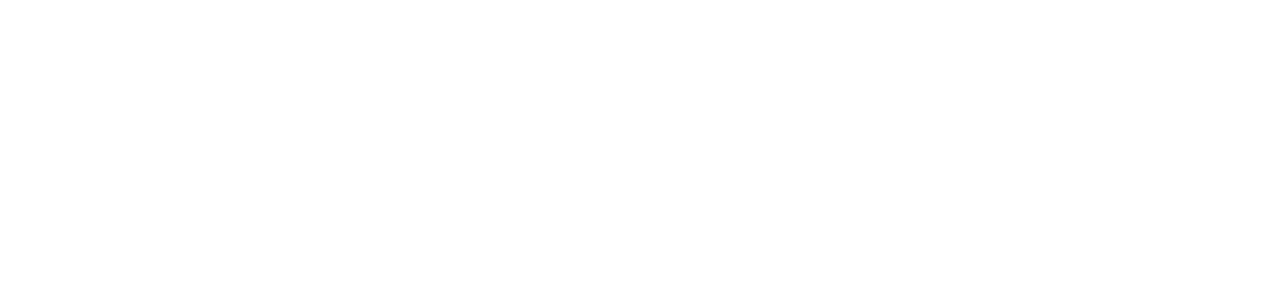
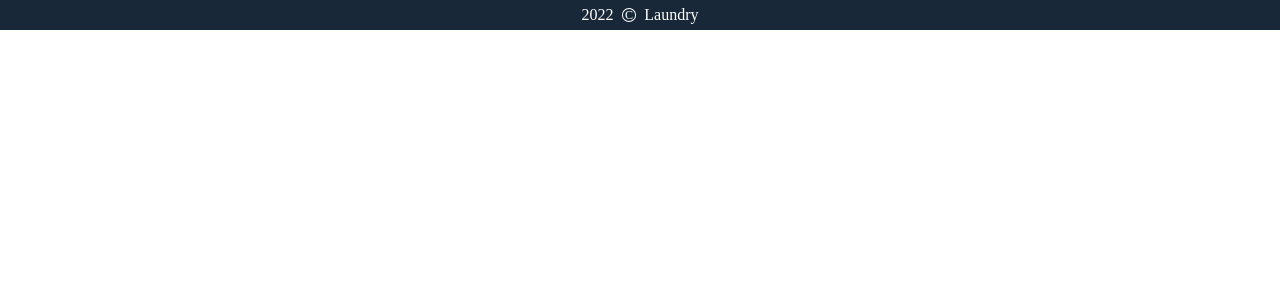
Before and after one commit to megsingh/laundry-service-frontend, a React (Create React App) app: page / in a window 1280 px wide. Shown: the top 300 px of the page. Built offline with nearby package versions, Linux system fonts and the light colour scheme.

Commit message:
deekshith-footer

```diff
--- a/src/App.js
+++ b/src/App.js
@@ -1,4 +1,5 @@
 import './App.css';
+import Footer from './components/footer'
 import React , { useState } from "react"
 
 function App() {
@@ -6,6 +7,7 @@
 
   return (
     <div className="App">
+      <Footer></Footer>
     </div>
   );
 }
--- /dev/null
+++ b/src/assets/footer.css
@@ -0,0 +1,18 @@
+.footer-component{
+    background-color: #182838;
+    color: #FFFFFF;
+    display: flex;
+    align-items: center;
+    justify-content: center;
+}
+.footer-circle{
+    margin: 0.5rem;
+    border: 1px solid #FEFFFF;
+    border-radius: 50%;
+    min-height: 2.5%;
+    min-width: 1vw;
+    display: flex;
+    align-items: center;
+    justify-content: center;
+    font-size: 0.75rem;
+}
--- /dev/null
+++ b/src/components/footer.jsx
@@ -0,0 +1,14 @@
+import React from 'react'
+import "../assets/footer.css"
+
+function Footer(props) {
+  return (
+    <footer className='footer-component'>
+      <p>2022</p>
+      <div className='footer-circle'>C</div>
+      <p>Laundry</p>
+    </footer>
+  )
+}
+
+export default Footer
```
